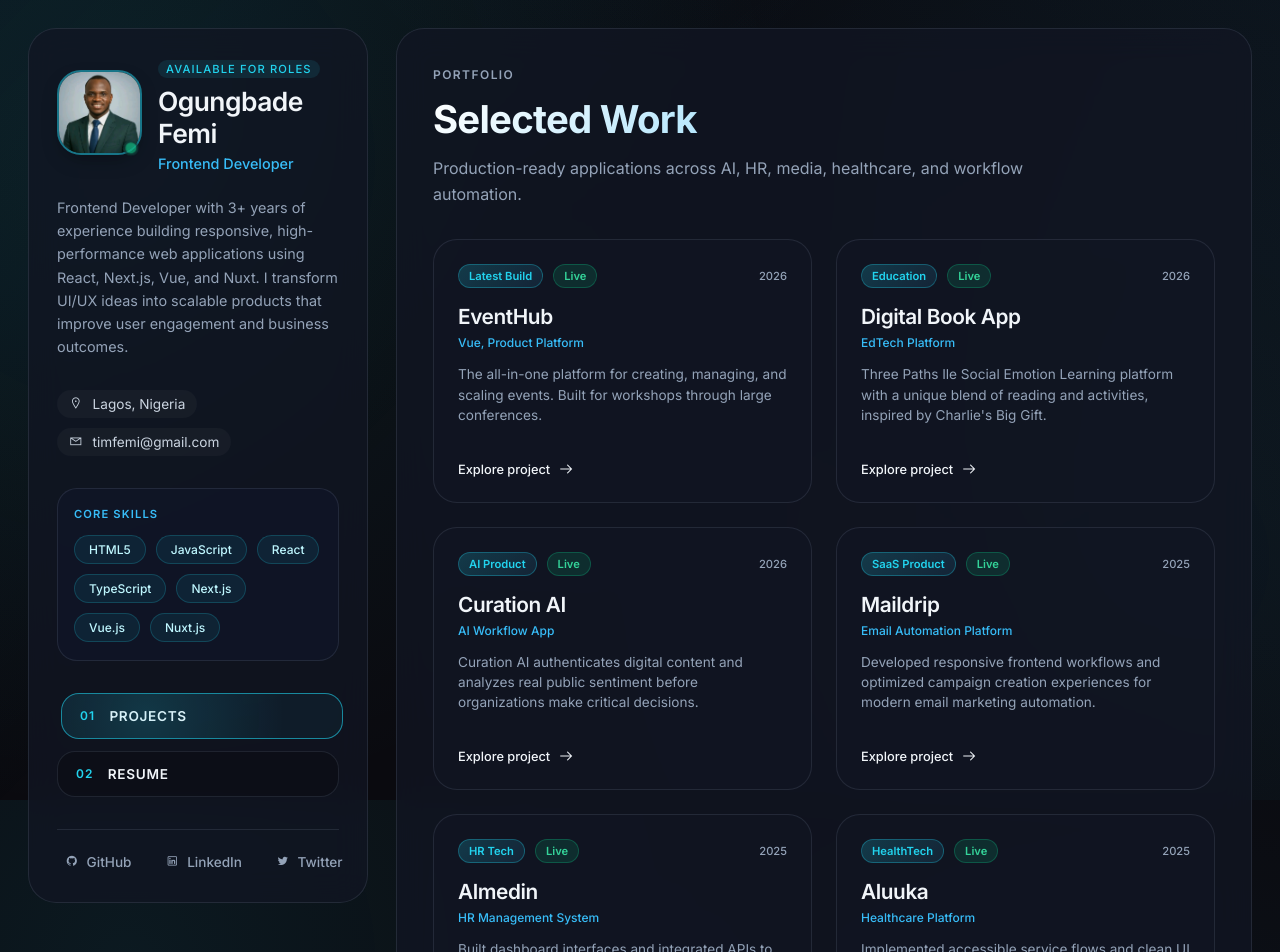
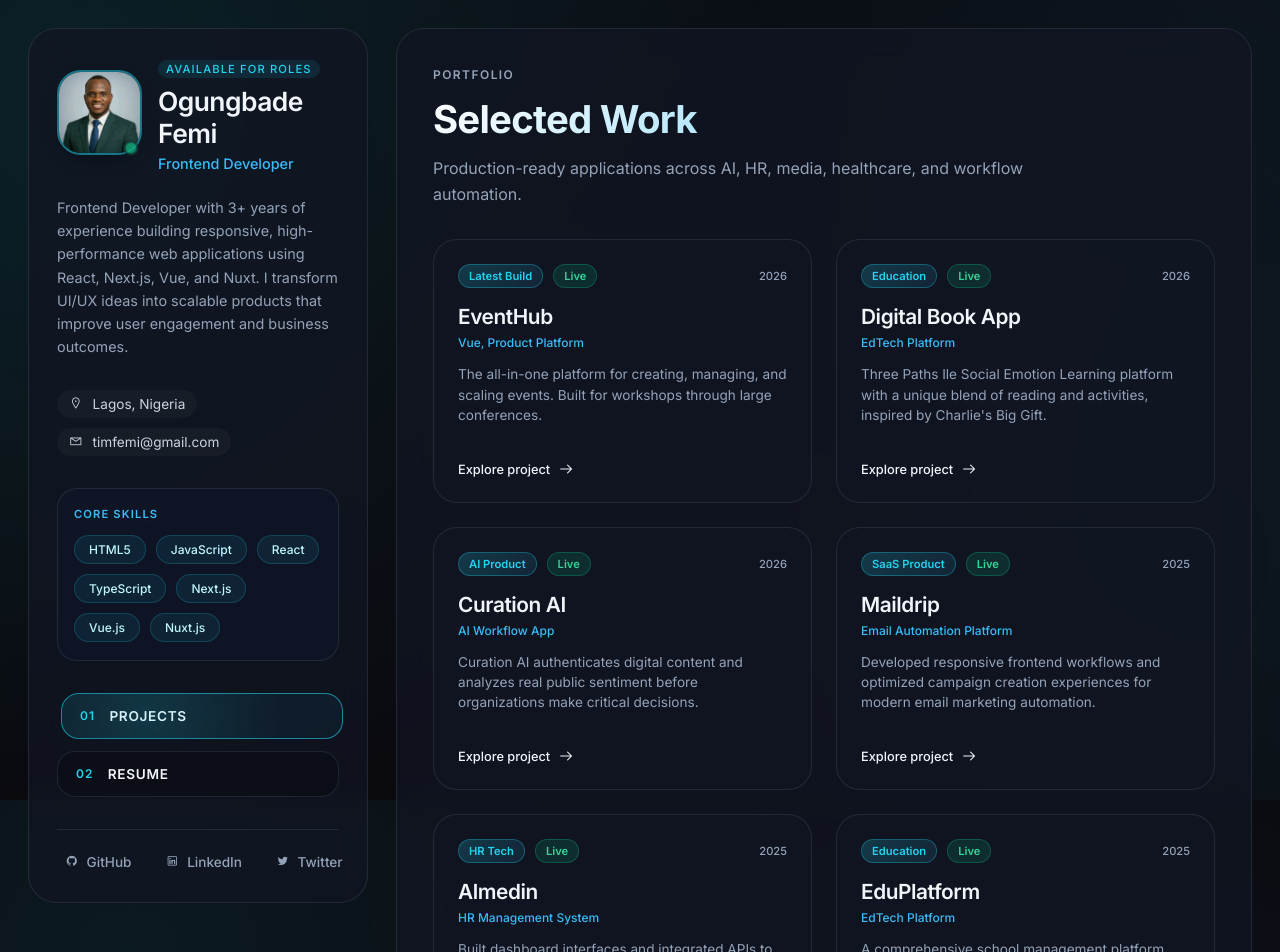
Before and after one commit to femigabriel/my-website, a Vue app: page / in a window 1280 px wide. Shown: the top 952 px of the page. Built offline with nearby package versions, Linux system fonts and the light colour scheme.

Commit message:
content story image creation api

```diff
--- a/src/App.vue
+++ b/src/App.vue
@@ -117,6 +117,17 @@ export default {
           url: "https://almedin-project.vercel.app/",
           cta: "Visit project",
         },
+        {
+  title: "EduPlatform",
+  framework: "EdTech Platform",
+  status: "Live",
+  date: "2025",
+  description:
+    "A comprehensive school management platform that streamlines student and teacher administration while integrating CBT exams with automated grading and performance reporting.",
+  highlight: "Education",
+  url: "https://edu-platform-app.vercel.app/",
+  cta: "Visit project",
+},
         {
           title: "Aluuka",
           framework: "Healthcare Platform",
```
